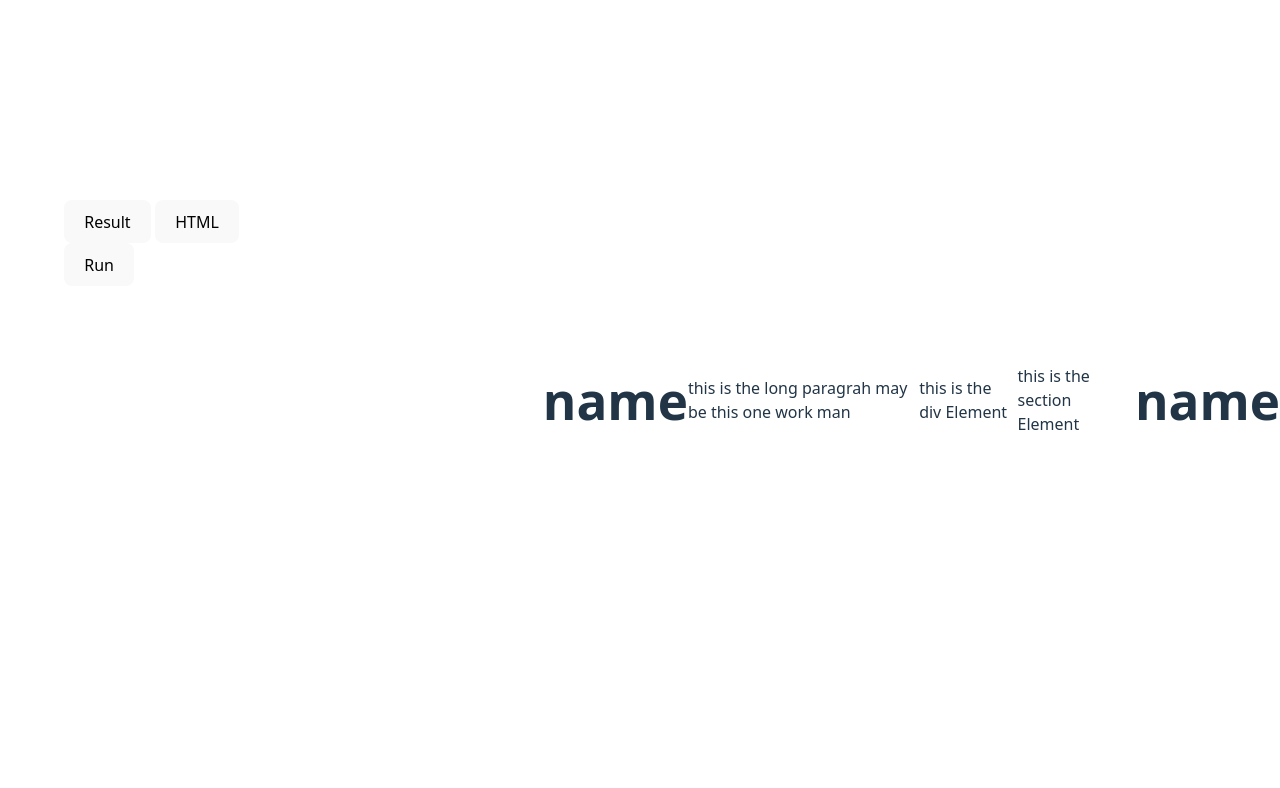
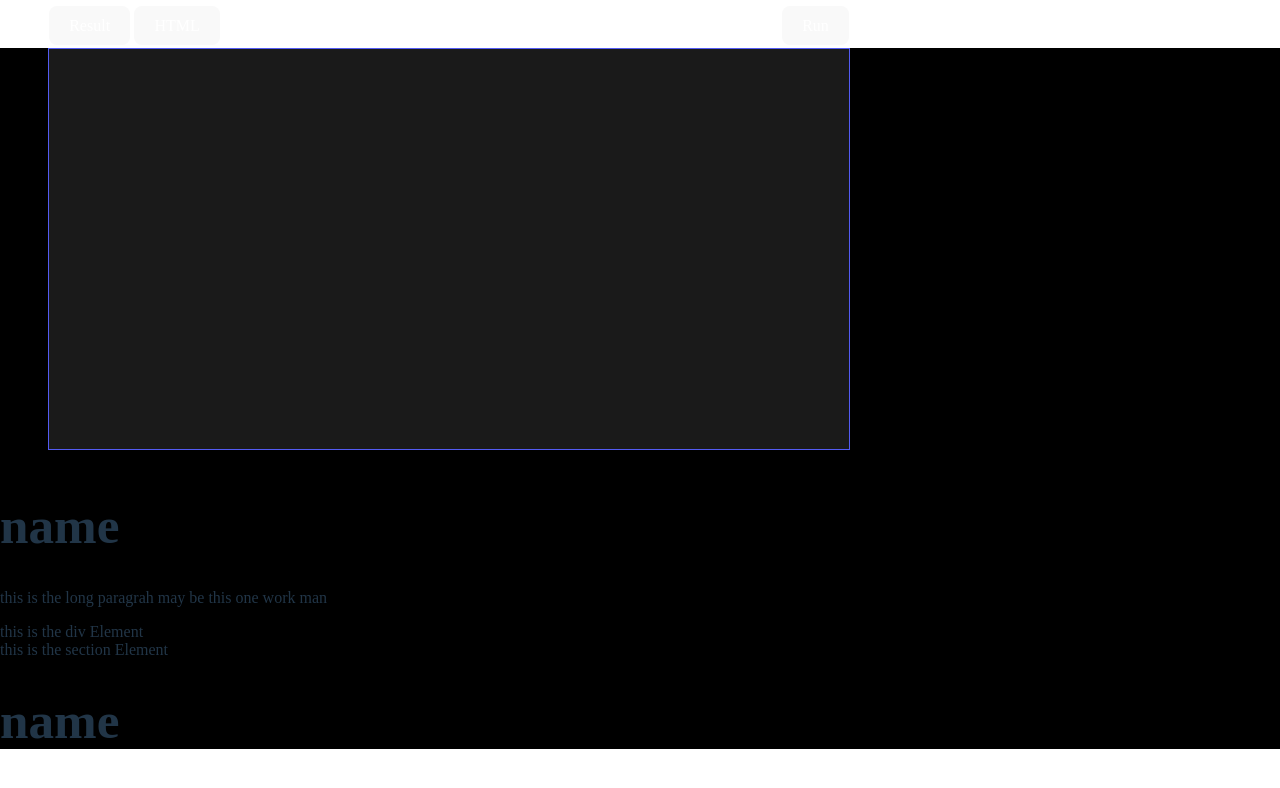
Before and after one commit to tekluabayneh/JXCompoiler, a website built with Vite: page index.html in a window 1280 px wide. Built offline with nearby package versions, Linux system fonts and the light colour scheme; what monaco-editor would draw is missing.

Commit message:
Updated src/style.css

```diff
--- a/src/style.css
+++ b/src/style.css
@@ -1,18 +1,3 @@
-:root {
-  font-family: system-ui, Avenir, Helvetica, Arial, sans-serif;
-  line-height: 1.5;
-  font-weight: 400;
-
-  color-scheme: light dark;
-  color: rgba(255, 255, 255, 0.87);
-  background-color: #242424;
-
-  font-synthesis: none;
-  text-rendering: optimizeLegibility;
-  -webkit-font-smoothing: antialiased;
-  -moz-osx-font-smoothing: grayscale;
-}
-
 a {
   font-weight: 500;
   color: #646cff;
@@ -24,43 +9,13 @@ a:hover {
 
 body {
   margin: 0;
-  display: flex;
-  place-items: center;
-  min-width: 320px;
-  min-height: 100vh;
+
+  background: #000;
 }
 
 h1 {
   font-size: 3.2em;
   line-height: 1.1;
-}
-
-#app {
-  max-width: 1280px;
-  margin: 0 auto;
-  padding: 2rem;
-  text-align: center;
-}
-
-.logo {
-  height: 6em;
-  padding: 1.5em;
-  will-change: filter;
-  transition: filter 300ms;
-}
-.logo:hover {
-  filter: drop-shadow(0 0 2em #646cffaa);
-}
-.logo.vanilla:hover {
-  filter: drop-shadow(0 0 2em #3178c6aa);
-}
-
-.card {
-  padding: 2em;
-}
-
-.read-the-docs {
-  color: #888;
 }
 
 button {
@@ -94,3 +49,28 @@ button:focus-visible {
     background-color: #f9f9f9;
   }
 }
+#editor {
+  margin: 3rem;
+  background-color: #1a1a1a;
+  display: flex;
+  align-items: center;
+  justify-content: center;
+  position: relative;
+  border: 1px solid #535bf2;
+}
+
+.btn_container {
+  position: absolute;
+  top: -43px;
+  left: 0;
+  width: 100%;
+  z-index: 2;
+  display: flex;
+  justify-content: space-between;
+  gap: 5px;
+  button {
+    color: white;
+  }
+}
+.sub_btn-container {
+}
```
